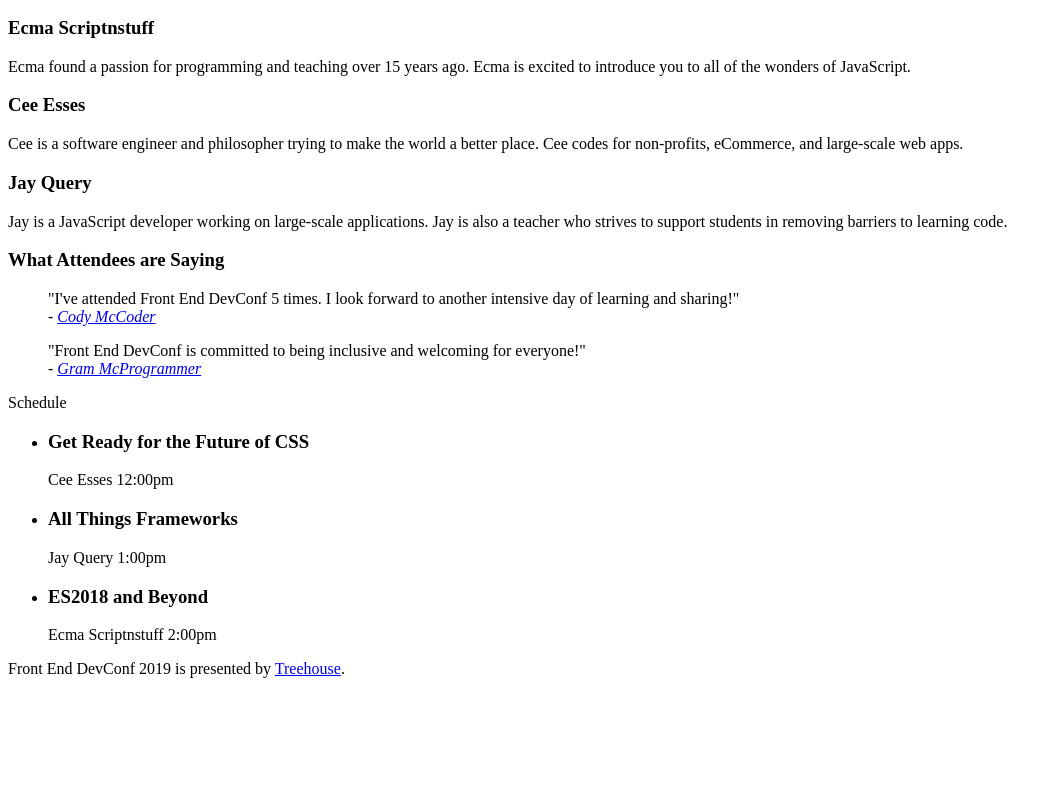
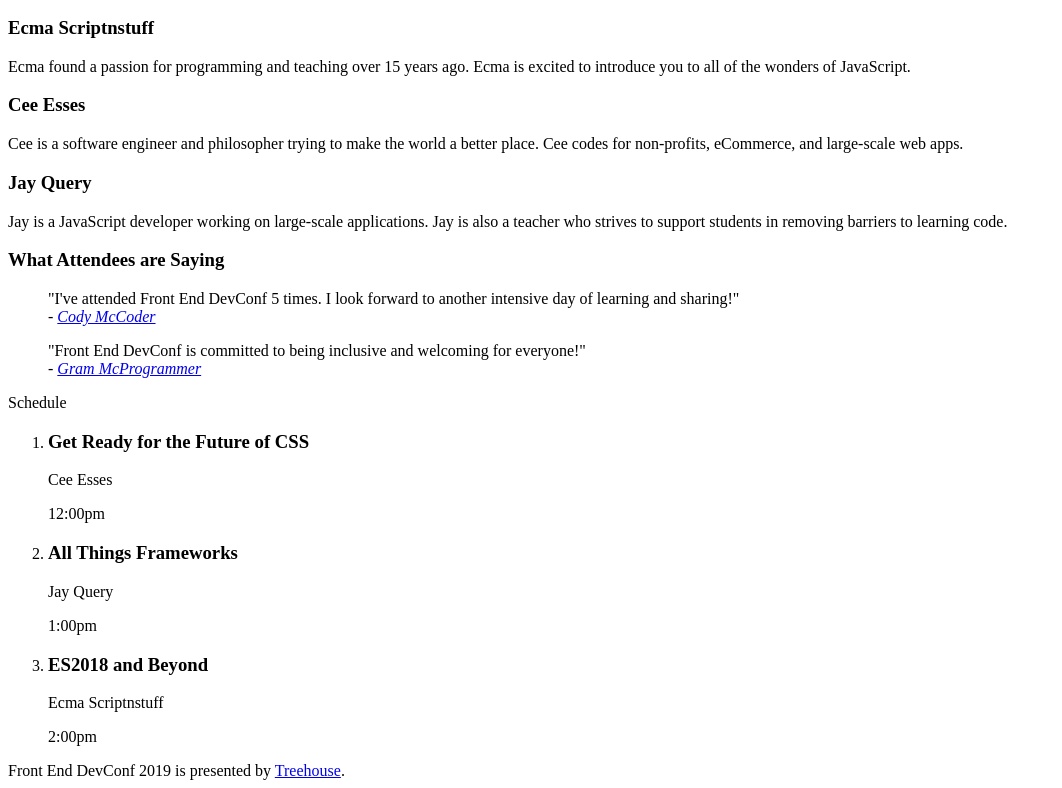
Before and after one commit to hewhodevs/practicing-semantic-html, a plain HTML site: page index.html in a window 1280 px wide. Shown: the part 452-1240 px from the top of the page, without its empty margins (0-1062 px from the left). Before the commit the page ends 1138 px from the top, so only its background shows below. Drawn offline with Linux system fonts and the light colour scheme.

Commit message:
corrected schedule content

```diff
--- a/index.html
+++ b/index.html
@@ -70,29 +70,23 @@
             <!-- Level 2 section heading -->
             Schedule
             <!-- Display the schedule as an ordered list -->
-            <ul>
+            <ol>
               <li>
                 <h3>Get Ready for the Future of CSS</h3>
-                <footer>
-                  Cee Esses
-                  12:00pm
-                </footer>
+                <p>Cee Esses</p>
+                <p>12:00pm</p>
               </li>
               <li>
                 <h3>All Things Frameworks</h3>
-                <footer>
-                  Jay Query
-                  1:00pm
-                </footer>
+                  <p>Jay Query</p>
+                  <p>1:00pm</p>
               </li>
               <li>
                 <h3>ES2018 and Beyond</h3>
-                <footer>
-                  Ecma Scriptnstuff
-                  2:00pm
-                </footer>
+                  <p>Ecma Scriptnstuff</p>
+                  <p>2:00pm</p>
               </li>
-            </ul>
+            </ol>
           </section>
     </main>
 
```
